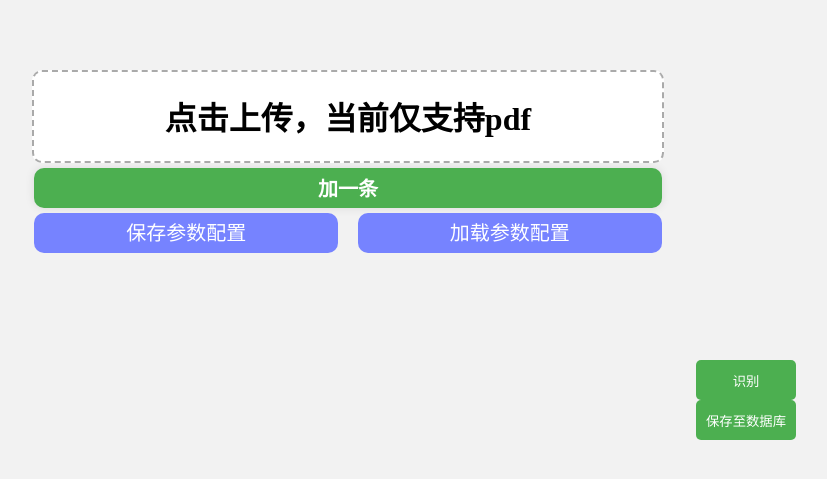
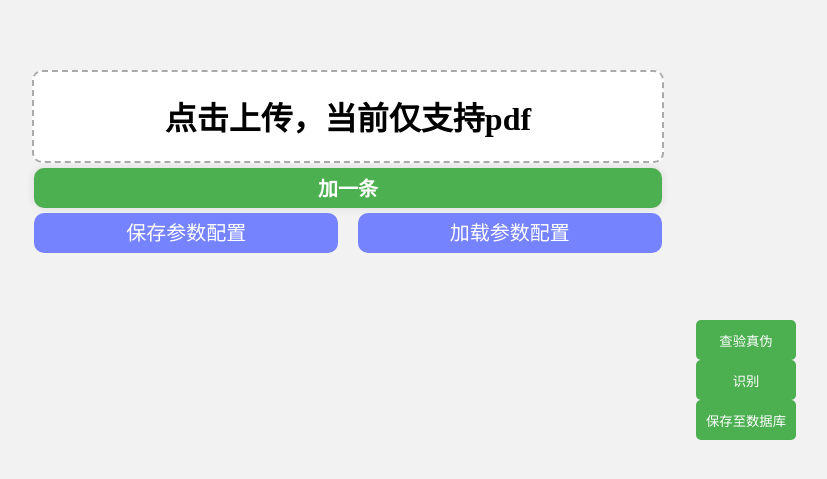
Before and after one commit to liangzilixueha/GraduationDesign, a Flask app: page / in a window 1280 px wide. Shown: the top 479 px of the page, without its empty margins (292-1119 px from the left). Run offline with Flask 3, Linux system fonts and the light colour scheme.

Commit message:
添加查验（虚假）；支持上传png

```diff
--- a/static/css/button.css
+++ b/static/css/button.css
@@ -19,3 +19,8 @@
   right: 15%;
   top: 45%;
 }
+.按钮 .check-true {
+  position: fixed;
+  right: 15%;
+  top: 40%;
+}
--- /dev/null
+++ b/static/js/button.js
@@ -0,0 +1,13 @@
+var x = 0;
+function 查验真伪() {
+  var container = document.getElementsByClassName("upload-container")[0];
+  if (x == 0) {
+    //设置其周边散发红光
+    container.style.boxShadow = "0 0 20px 20px rgba(255,0,0,0.5)";
+    x = 1;
+  } else {
+    //设置其周边散发绿光
+    container.style.boxShadow = "0 0 20px 20px rgba(0,255,0,0.5)";
+    x = 0;
+  }
+}
--- a/templates/index.html
+++ b/templates/index.html
@@ -9,12 +9,13 @@
     <link rel="stylesheet" href="/static/css/item.css" />
     <link rel="stylesheet" href="/static/css/button.css" />
     <link rel="stylesheet" href="/static/css/cut.css" />
+    <script src="/static/js/button.js"></script>
     <script>
       var data = [];
       function previewImage(event) {
         const input = event.target;
         const preview = document.getElementById("preview");
-
+        console.log(input.files[0].name);
         if (input.files && input.files[0]) {
           const reader = new FileReader();
           const formData = new FormData();
@@ -261,7 +262,7 @@
         <input
           type="file"
           id="fileInput"
-          accept=".pdf"
+          accept=".pdf,.png"
           onchange="previewImage(event)"
         />
         <h1 class="提示词">点击上传，当前仅支持pdf</h1>
@@ -281,6 +282,7 @@
     <div class="按钮">
       <button class="upload-info" onclick="保存至数据库()">保存至数据库</button>
       <button class="upload-img" onclick="识别()">识别</button>
+      <button class="check-true" onclick="查验真伪()">查验真伪</button>
     </div>
   </body>
 </html>
```
